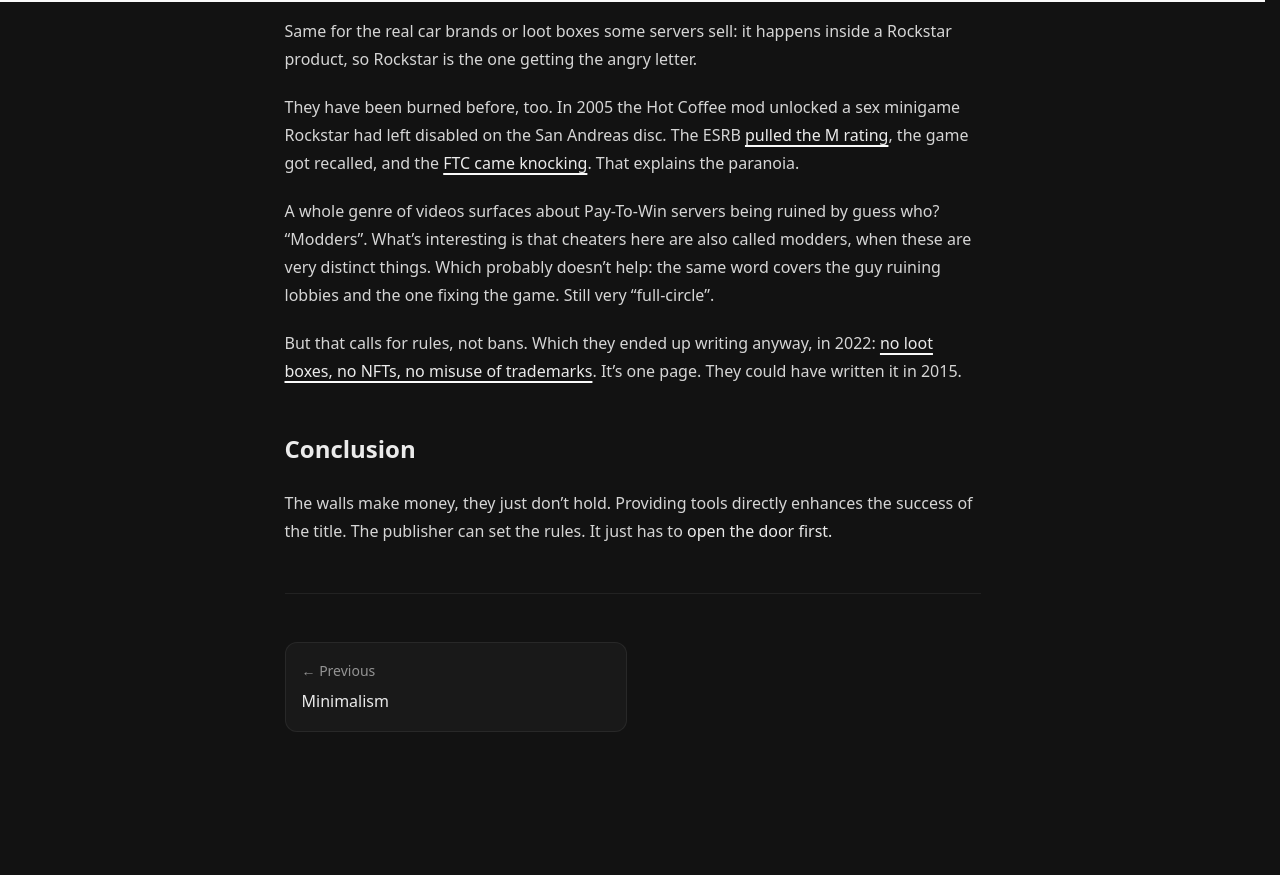
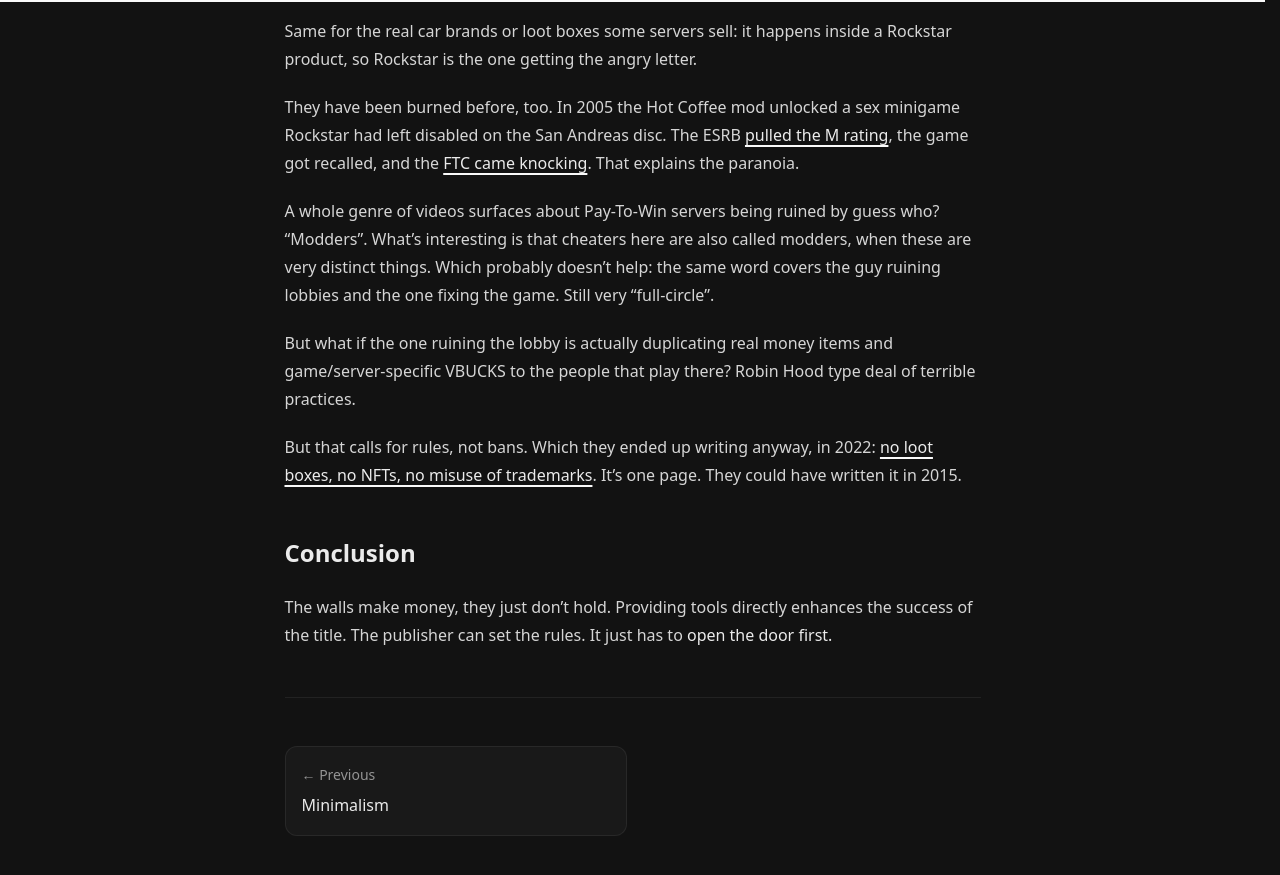
Before and after one commit to h8d13/dontreadthedocs, a Jekyll site: the page built from _notes/modding-wizards.md, in a window 1280 px wide and 900 px high, scrolled down 8451 px. Shown: the top 875 px of the window. Built offline with Jekyll 4.4.1, drawn with Linux system fonts in a browser that asks for light colours; before the commit the page ends 9247 px from its top, so only the background shows below that.

Commit message:
misc
Signed-off-by: h8d13 <hadean-eon-dev@proton.me>

```diff
--- a/_notes/modding-wizards.md
+++ b/_notes/modding-wizards.md
@@ -324,6 +324,10 @@ A whole genre of videos surfaces about Pay-To-Win servers being ruined by guess
 these are very distinct things. Which probably doesn't help: the same word covers
 the guy ruining lobbies and the one fixing the game. Still very "full-circle".
 
+But what if the one ruining the lobby is actually duplicating real money items and
+game/server-specific VBUCKS to the people that play there? Robin Hood type deal
+of terrible practices.
+
 But that calls for rules, not bans. Which they ended up writing anyway, in 2022:
 [no loot boxes, no NFTs, no misuse of trademarks][rp-policy]. It's one page.
 They could have written it in 2015.
```
